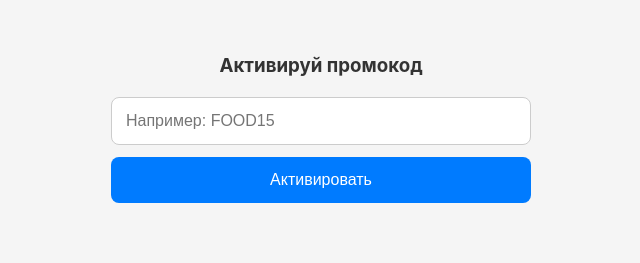
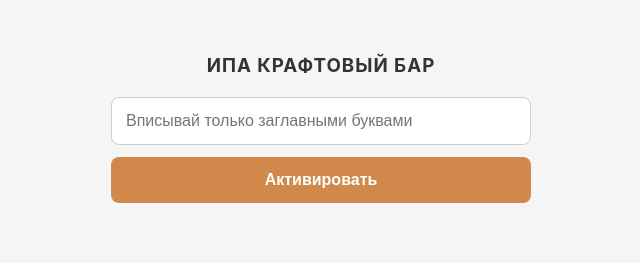
Before and after one commit to pshchegoleva/promo-bar, a plain HTML site: page index.html in a window 1280 px wide. Shown: the whole page, without its empty margins (319-959 px from the left). Drawn offline with Linux system fonts and the light colour scheme.

Commit message:
Update index.html

```diff
--- a/index.html
+++ b/index.html
@@ -16,6 +16,9 @@
     h3 {
       text-align: center;
       margin-bottom: 20px;
+      text-transform: uppercase; /* Делает буквы заглавными */
+      letter-spacing: 1px;       /* Чуть раздвигает буквы — выглядит аккуратнее */
+      font-weight: 700;
     }
     input {
       width: 100%;
@@ -29,15 +32,20 @@
     button {
       width: 100%;
       padding: 14px;
-      background: #007bff;
+      /* Фирменный цвет D1894B */
+      background-color: #D1894B;
       color: white;
       border: none;
       border-radius: 8px;
       font-size: 16px;
       cursor: pointer;
+      font-weight: 600;
+    }
+    button:hover {
+      background-color: #b8773f; /* Чуть темнее при наведении — приятный эффект */
     }
     button:disabled {
-      background: #ccc;
+      background-color: #aaa;
     }
     #result {
       margin-top: 18px;
@@ -50,8 +58,10 @@
   </style>
 </head>
 <body>
-  <h3>Активируй промокод</h3>
-  <input type="text" id="promoInput" placeholder="Например: FOOD15" />
+  <!-- Заголовок заглавными буквами -->
+  <h3>ИПА крафтовый бар</h3>
+
+  <input type="text" id="promoInput" placeholder="Вписывай только заглавными буквами" />
   <button id="activateBtn">Активировать</button>
   <div id="result"></div>
 
```
